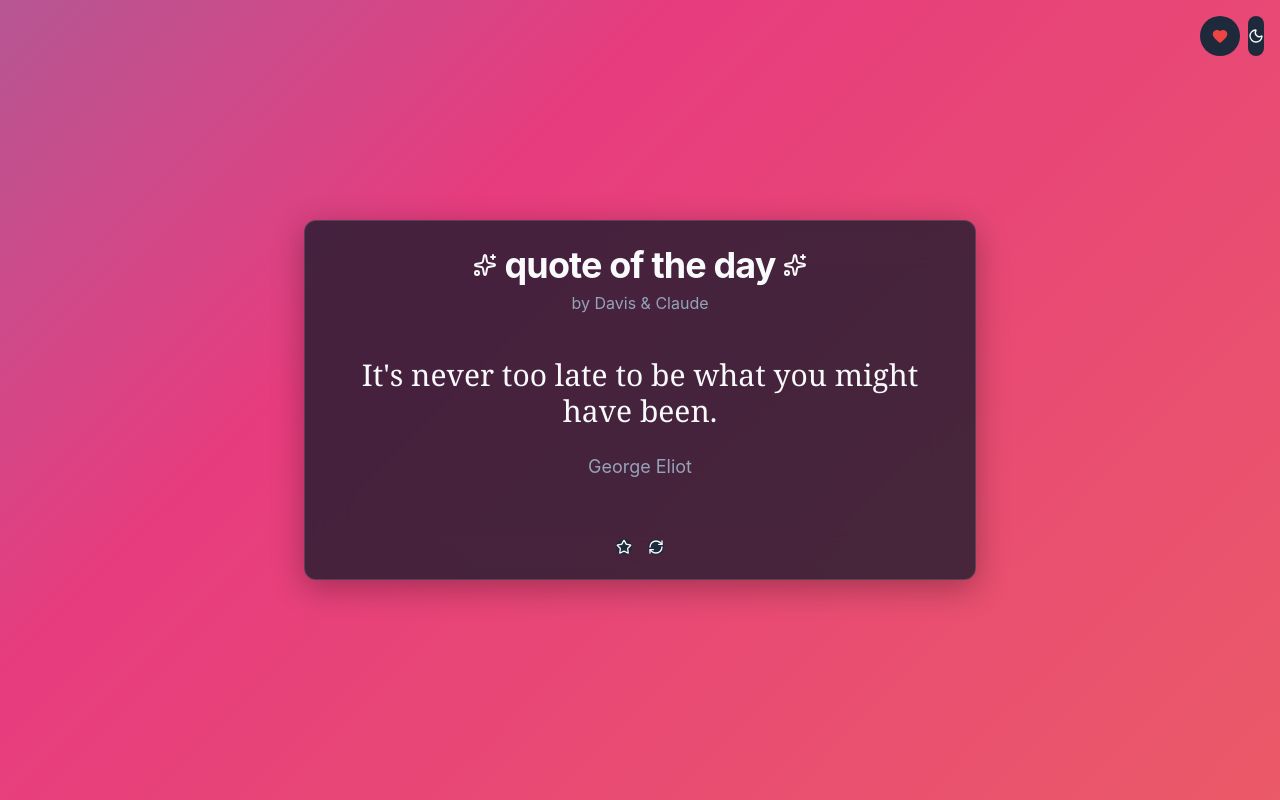
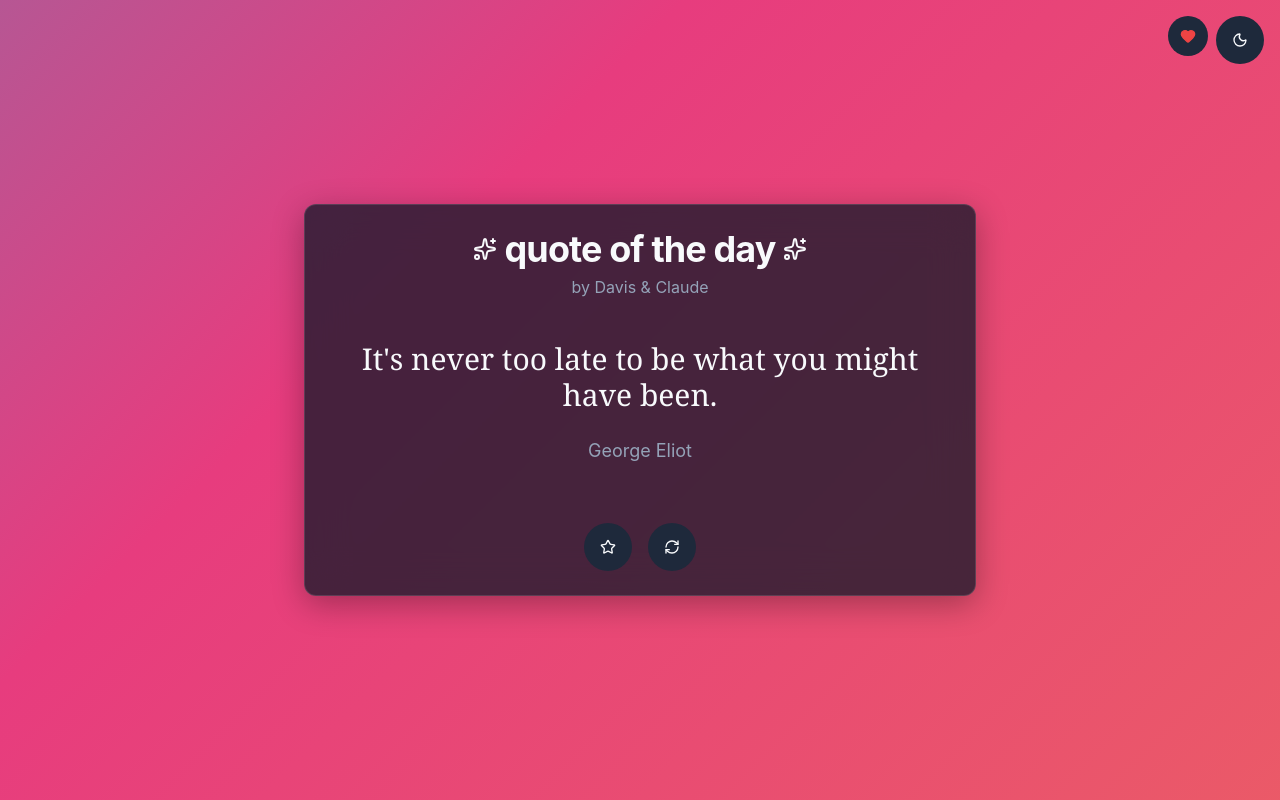
Before and after one commit to davisbuilds/qotd, a Next.js app: page / in a window 1280 px wide. Built offline with nearby package versions, Linux system fonts and the light colour scheme.

Commit message:
Restore original button padding and fix ThemeToggle size
Revert button padding to original values (p-4 for large buttons).
Change ThemeToggle to use large size to match star and refresh buttons.

```diff
--- a/components/ThemeToggle.tsx
+++ b/components/ThemeToggle.tsx
@@ -17,7 +17,7 @@ export default function ThemeToggle() {
 
   if (!mounted) {
     return (
-      <Button size="icon" variant="secondary" className={cn(UI.BUTTON_SIZES.medium, UI.ICON_BUTTON_BASE)} disabled>
+      <Button size="icon" variant="secondary" className={cn(UI.BUTTON_SIZES.large, UI.ICON_BUTTON_BASE)} disabled>
         <Sun className="h-6 w-6" />
       </Button>
     )
@@ -28,7 +28,7 @@ export default function ThemeToggle() {
       onClick={() => setTheme(theme === 'dark' ? 'light' : 'dark')}
       size="icon"
       variant="secondary"
-      className={cn("group", UI.BUTTON_SIZES.medium, UI.ICON_BUTTON_BASE, "hover:scale-110")}
+      className={cn("group", UI.BUTTON_SIZES.large, UI.ICON_BUTTON_BASE, "hover:scale-110")}
       aria-label="Toggle theme"
     >
       {theme === 'dark' ? (
--- a/lib/constants.ts
+++ b/lib/constants.ts
@@ -28,9 +28,9 @@ export const STORAGE_KEYS = {
 export const UI = {
   /** Button size classes for icon buttons */
   BUTTON_SIZES: {
-    large: 'h-14 w-14 p-3',
-    medium: 'h-12 w-12 p-2',
-    small: 'h-10 w-10 p-1.5',
+    large: 'h-14 w-14 p-4',
+    medium: 'h-12 w-12 p-3',
+    small: 'h-10 w-10 p-2',
   },
   /** Common button styling for icon buttons */
   ICON_BUTTON_BASE: 'rounded-full shadow-lg hover:shadow-xl transition-all duration-300',
```
